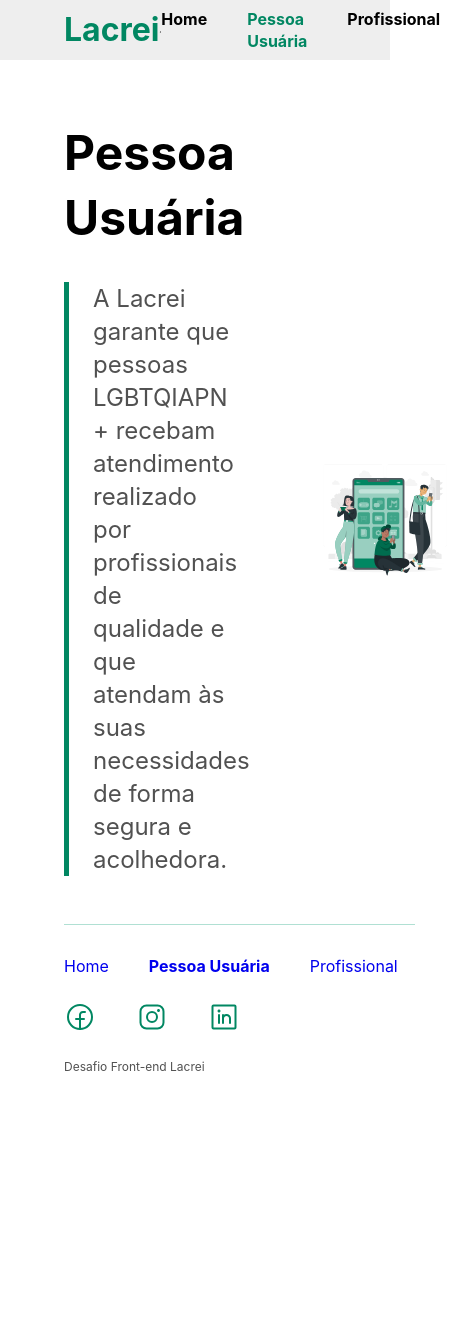
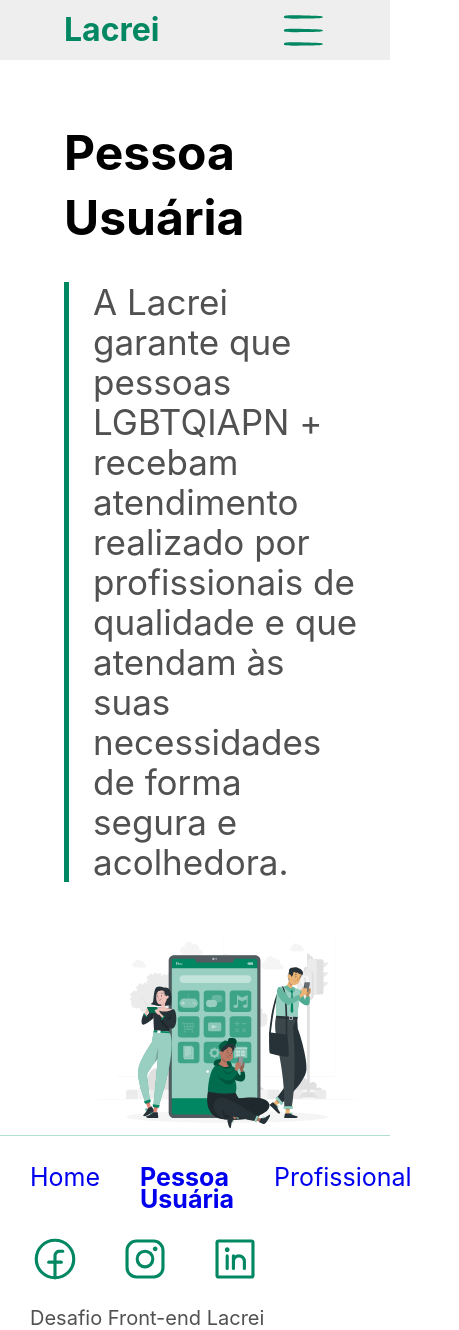
Before and after one commit to danyelica/desafio-lacrei, a Next.js app in the folder desafio-lacrei/: page /pessoa-usuaria in a window 390 px wide. Shown: the whole page, 459 px wide, since content can reach past the window. Before the commit the page ends 1082 px from the top, so only its background shows below. Built offline with nearby package versions, Linux system fonts and the light colour scheme.

Commit message:
está mais responsivo

```diff
--- a/desafio-lacrei/components/FooterComponent.jsx
+++ b/desafio-lacrei/components/FooterComponent.jsx
@@ -1,5 +1,6 @@
 import { useRouter } from "next/router";
 import styled from "styled-components";
+import Link from "next/link";
 import FacebookLogo from "../public/assets/icons/FacebookLogo.svg";
 import InstagramLogo from "../public/assets/icons/InstagramLogo.svg";
 import LinkedinLogo from "../public/assets/icons/LinkedinLogo.svg";
@@ -14,6 +15,13 @@ const Footer = styled.header`
   width: 90%;
 
   border-top: 1px solid #b0e0d3;
+
+  @media (max-width: 540px) {
+    margin: 0;
+    padding-left: 3rem;
+    margin-bottom: 0.8rem;
+    width: 100%;
+  }
 `;
 
 const Nav = styled.nav`
@@ -21,11 +29,15 @@ const Nav = styled.nav`
   gap: 4rem;
 `;
 
-const Link = styled.a`
+const NavLink = styled.h3`
   font-weight: ${(props) => (props.page ? "700" : "400")};
   font-size: 1.6rem;
   line-height: 22px;
   cursor: pointer;
+
+  @media (max-width: 540px) {
+    font-size: 2.5rem;
+  }
 `;
 
 const Icons = styled.div`
@@ -33,7 +45,14 @@ const Icons = styled.div`
   gap: 4rem;
 
   margin: 2.4rem 0;
+`;
+
+const Icon = styled.img`
   cursor: pointer;
+
+  @media (max-width: 540px) {
+    width: 5rem;
+  }
 `;
 
 const Text = styled.h3`
@@ -42,6 +61,10 @@ const Text = styled.h3`
   line-height: 16px;
 
   color: var(--gray);
+
+  @media (max-width: 540px) {
+    font-size: 2rem;
+  }
 `;
 
 export default function FooterComponent() {
@@ -50,28 +73,41 @@ export default function FooterComponent() {
   return (
     <Footer>
       <Nav>
-        <Link page={router.pathname === "/"} href='/'>
-          Home
+        <Link href='/'>
+          <NavLink page={router.pathname === "/"}>Home</NavLink>
         </Link>
-        <Link
-          page={router.pathname === "/pessoa-usuaria"}
-          href='/pessoa-usuaria'
-        >
-          Pessoa Usuária
+        <Link href='/pessoa-usuaria'>
+          <NavLink page={router.pathname === "/pessoa-usuaria"}>
+            Pessoa Usuária
+          </NavLink>
         </Link>
-        <Link page={router.pathname === "/profissional"} href='/profissional'>
-          Profissional
-        </Link>{" "}
+        <Link href='/profissional'>
+          <NavLink page={router.pathname === "/profissional"}>
+            Profissional
+          </NavLink>
+        </Link>
       </Nav>
       <Icons>
-        <a href='/'>
-          <img src={FacebookLogo.src} />
+        <a
+          href='https://www.facebook.com/lacrei.saude'
+          target='_blank'
+          rel='noreferrer'
+        >
+          <Icon src={FacebookLogo.src} />
         </a>
-        <a href='/'>
-          <img src={InstagramLogo.src} />
+        <a
+          href='https://www.instagram.com/lacrei.saude/'
+          target='_blank'
+          rel='noreferrer'
+        >
+          <Icon src={InstagramLogo.src} />
         </a>
-        <a href='/'>
-          <img src={LinkedinLogo.src} />
+        <a
+          href='https://www.linkedin.com/company/lacrei/'
+          target='_blank'
+          rel='noreferrer'
+        >
+          <Icon src={LinkedinLogo.src} />
         </a>
       </Icons>
       <Text>Desafio Front-end Lacrei </Text>
--- a/desafio-lacrei/components/HeaderComponent.jsx
+++ b/desafio-lacrei/components/HeaderComponent.jsx
@@ -1,16 +1,27 @@
 import styled from "styled-components";
+import MenuIcon from "../public/assets/icons/menu-icon.svg";
+import CloseIcon from "../public/assets/icons/close-icon.svg";
 import { useRouter } from "next/router";
+import Link from "next/link";
+import { useState } from "react";
 
 const Header = styled.header`
   display: flex;
   align-items: center;
   justify-content: space-between;
 
-  padding: 0 6.4rem;
+  padding: ${(props) => (props.menu ? "6.4rem 0" : "0 6.4rem")};
   height: 60px;
   width: 100%;
 
   background-color: #eeeeee;
+
+  position: ${(props) => props.menu && "fixed"};
+
+  @media (max-width: 540px) {
+    flex-direction: ${(props) => (props.menu ? "column" : "row")};
+    height: ${(props) => (props.menu ? "100vh" : "60px")};
+  }
 `;
 
 const Title = styled.h1`
@@ -23,38 +34,64 @@ const Title = styled.h1`
 
 const Nav = styled.nav`
   display: flex;
+  flex-direction: ${(props) => (props.menu ? "column" : "row")};
+  align-items: ${(props) => (props.menu ? "center" : "flex-start")};
   gap: 4rem;
 `;
 
-const Link = styled.a`
+const NavLink = styled.h3`
   font-weight: 700;
   font-size: 1.6rem;
   line-height: 22px;
   cursor: pointer;
 
   color: ${(props) => (props.page ? "var(--color-primary)" : "var(--black)")};
+
+  @media (max-width: 540px) {
+    display: ${(props) => (props.menu ? "block" : "none")};
+    font-size: 2.3rem;
+  }
+`;
+
+const Menu = styled.img`
+  display: none;
+  width: 45px;
+
+  @media (max-width: 540px) {
+    display: block;
+  }
 `;
 
 export default function HeaderComponent() {
+  const [openMenu, setOpenMenu] = useState(false);
   const router = useRouter();
 
   return (
-    <Header>
-      <Title>Lacrei</Title>,
-      <Nav>
-        <Link page={router.pathname === "/"} href='/'>
-          Home
+    <Header menu={openMenu}>
+      <Title>Lacrei</Title>
+      <Nav menu={openMenu}>
+        <Link href='/'>
+          <NavLink menu={openMenu} page={router.pathname === "/"}>
+            Home
+          </NavLink>
         </Link>
-        <Link
-          page={router.pathname === "/pessoa-usuaria"}
-          href='/pessoa-usuaria'
-        >
-          Pessoa Usuária
+        <Link href='/pessoa-usuaria'>
+          <NavLink menu={openMenu} page={router.pathname === "/pessoa-usuaria"}>
+            Pessoa Usuária
+          </NavLink>
         </Link>
-        <Link page={router.pathname === "/profissional"} href='/profissional'>
-          Profissional
+        <Link href='/profissional'>
+          <NavLink menu={openMenu} page={router.pathname === "/profissional"}>
+            Profissional
+          </NavLink>
         </Link>
       </Nav>
+
+      <Menu
+        src={openMenu ? CloseIcon.src : MenuIcon.src}
+        menu={openMenu}
+        onClick={() => setOpenMenu(!openMenu)}
+      />
     </Header>
   );
 }
--- a/desafio-lacrei/components/Main.jsx
+++ b/desafio-lacrei/components/Main.jsx
@@ -6,6 +6,13 @@ const Main = styled.main`
 
   margin-left: 6.4rem;
   margin-top: 6rem;
+
+  @media (max-width: 768px) {
+    align-items: center;
+    flex-direction: column;
+
+    gap: 0.5vw;
+  }
 `;
 
 const Title = styled.h1`
@@ -29,11 +36,22 @@ const Subtitle = styled.h3`
     props.page === "home" ? "none" : "5px solid var(--color-primary)"};
 
   color: var(--gray);
+
+  @media (max-width: 768px) {
+    font-size: 3.5rem;
+    line-height: 40px;
+  }
 `;
 
 const Buttons = styled.div`
   display: flex;
   gap: 6.9rem;
+
+  @media (max-width: 540px) {
+    flex-direction: column;
+    gap: 2rem;
+    margin-bottom: 2rem;
+  }
 `;
 
 const Button = styled.button`
@@ -54,10 +72,19 @@ const Button = styled.button`
     props.name === "profissional" ? "2px solid var(--color-primary)" : "none"};
   box-shadow: 0px 4px 4px rgba(0, 0, 0, 0.25);
   border-radius: 8px;
+
+  @media (max-width: 768px) {
+    font-size: 2rem;
+    width: 25rem;
+  }
 `;
 
 const Image = styled.img`
   width: 45%;
+
+  @media (max-width: 768px) {
+    width: 80%;
+  }
 `;
 
 export default function MainComponent({
```
Also changed, not shown: desafio-lacrei/public/assets/icons/close-icon.svg (added), desafio-lacrei/public/assets/icons/menu-icon.svg (added).
